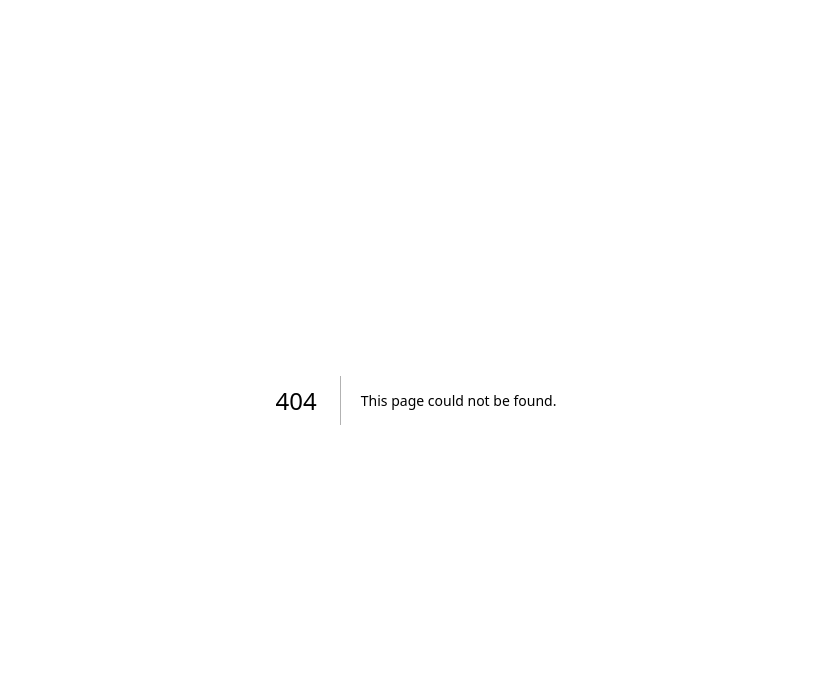
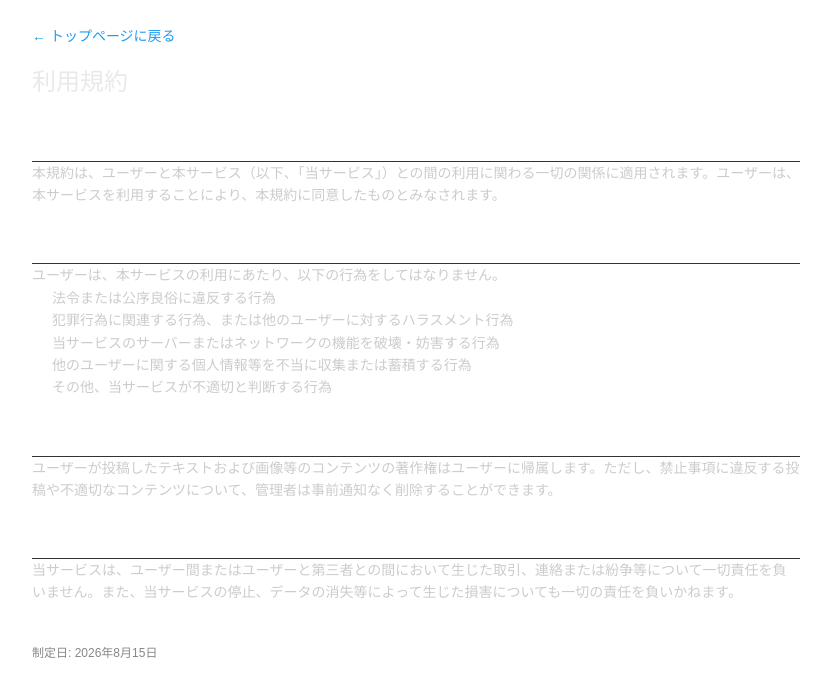
Before and after one commit to 8mykg/Origo, a Next.js app: page /terms in a window 1280 px wide. Before the commit this address had no page. Shown: the top 696 px of the page, without its empty margins (224-1055 px from the left). Built offline with nearby package versions, Linux system fonts and the light colour scheme.

Commit message:
Addition of terms of use and privacy policy

```diff
--- a/app/components/Layout.tsx
+++ b/app/components/Layout.tsx
@@ -3,6 +3,7 @@
 import { useState, useEffect, createContext, useContext } from "react"
 import { supabase } from "../lib/supabase"
 import { useRouter } from "next/navigation"
+import Link from "next/link"
 import React from "react"
 const useIsMobile = () => {
     const [isMobile, setIsMobile] = useState(false)
@@ -363,6 +364,10 @@ export default function Layout({ children, Tab }: { children: React.ReactNode; T
                             </button>
                         );
                     })}
+                    <div style={{ padding: "16px", fontSize: "12px", color: "#666", display: "flex", gap: "12px" }}>
+                        <Link href="/terms" style={{ color: "#666", textDecoration: "none" }}>利用規約</Link>
+                        <Link href="/privacy" style={{ color: "#666", textDecoration: "none" }}>プライバシーポリシー</Link>
+                    </div>
                 </nav>
                 {/* ユーザー情報 */}
                 <div
--- /dev/null
+++ b/app/privacy/page.tsx
@@ -0,0 +1,55 @@
+"use client"
+
+import Link from "next/link"
+
+export default function PrivacyPage() {
+  return (
+    <div style={{ maxWidth: "800px", margin: "0 auto", padding: "24px 16px", color: "#e7e9ea" }}>
+      <Link href="/" style={{ color: "#1d9bf0", textDecoration: "none", fontSize: "14px" }}>
+        ← トップページに戻る
+      </Link>
+
+      <h1 style={{ fontSize: "24px", marginTop: "16px", marginBottom: "24px" }}>プライバシーポリシー</h1>
+
+      <section style={{ marginBottom: "20px", lineHeight: "1.6" }}>
+        <h2 style={{ fontSize: "18px", color: "#fff", borderBottom: "1px solid #333", paddingBottom: "8px" }}>1. 取得する情報</h2>
+        <p style={{ color: "#ccc", fontSize: "14px" }}>
+          当サービスでは、アカウント登録およびサービス提供のために以下の情報を収集・保持します。
+        </p>
+        <ul style={{ color: "#ccc", fontSize: "14px", paddingLeft: "20px" }}>
+          <li>メールアドレス（認証用）</li>
+          <li>ユーザーネーム、表示名、プロフィール画像等の登録情報</li>
+          <li>ユーザーが投稿した文章、投稿画像等のデータ</li>
+        </ul>
+      </section>
+
+      <section style={{ marginBottom: "20px", lineHeight: "1.6" }}>
+        <h2 style={{ fontSize: "18px", color: "#fff", borderBottom: "1px solid #333", paddingBottom: "8px" }}>2. 情報の利用目的</h2>
+        <p style={{ color: "#ccc", fontSize: "14px" }}>
+          取得した個人情報は、以下の目的で利用いたします。
+        </p>
+        <ul style={{ color: "#ccc", fontSize: "14px", paddingLeft: "20px" }}>
+          <li>当サービスの提供、運営、保守のため</li>
+          <li>ユーザーの本人確認およびログイン処理のため</li>
+          <li>規約違反行為への対応や不正利用防止のため</li>
+        </ul>
+      </section>
+
+      <section style={{ marginBottom: "20px", lineHeight: "1.6" }}>
+        <h2 style={{ fontSize: "18px", color: "#fff", borderBottom: "1px solid #333", paddingBottom: "8px" }}>3. 第三者への開示・提供</h2>
+        <p style={{ color: "#ccc", fontSize: "14px" }}>
+          当サービスは、法令に基づく場合を除き、ユーザーの同意を得ることなく第三者に個人情報を提供することはありません。
+        </p>
+      </section>
+
+      <section style={{ marginBottom: "20px", lineHeight: "1.6" }}>
+        <h2 style={{ fontSize: "18px", color: "#fff", borderBottom: "1px solid #333", paddingBottom: "8px" }}>4. 情報の管理とセキュリティ</h2>
+        <p style={{ color: "#ccc", fontSize: "14px" }}>
+          当サービスでは、Supabase等の信頼性の高いデータベースプラットフォームを使用し、ユーザー情報の安全管理に努めています。
+        </p>
+      </section>
+
+      <p style={{ color: "#888", fontSize: "12px", marginTop: "40px" }}>制定日: 2026年8月15日</p>
+    </div>
+  )
+}
--- /dev/null
+++ b/app/terms/page.tsx
@@ -0,0 +1,52 @@
+"use client"
+
+import Link from "next/link"
+
+export default function TermsPage() {
+  return (
+    <div style={{ maxWidth: "800px", margin: "0 auto", padding: "24px 16px", color: "#e7e9ea" }}>
+      <Link href="/" style={{ color: "#1d9bf0", textDecoration: "none", fontSize: "14px" }}>
+        ← トップページに戻る
+      </Link>
+
+      <h1 style={{ fontSize: "24px", marginTop: "16px", marginBottom: "24px" }}>利用規約</h1>
+
+      <section style={{ marginBottom: "20px", lineHeight: "1.6" }}>
+        <h2 style={{ fontSize: "18px", color: "#fff", borderBottom: "1px solid #333", paddingBottom: "8px" }}>第1条（適用）</h2>
+        <p style={{ color: "#ccc", fontSize: "14px" }}>
+          本規約は、ユーザーと本サービス（以下、「当サービス」）との間の利用に関わる一切の関係に適用されます。ユーザーは、本サービスを利用することにより、本規約に同意したものとみなされます。
+        </p>
+      </section>
+
+      <section style={{ marginBottom: "20px", lineHeight: "1.6" }}>
+        <h2 style={{ fontSize: "18px", color: "#fff", borderBottom: "1px solid #333", paddingBottom: "8px" }}>第2条（禁止事項）</h2>
+        <p style={{ color: "#ccc", fontSize: "14px" }}>
+          ユーザーは、本サービスの利用にあたり、以下の行為をしてはなりません。
+        </p>
+        <ul style={{ color: "#ccc", fontSize: "14px", paddingLeft: "20px" }}>
+          <li>法令または公序良俗に違反する行為</li>
+          <li>犯罪行為に関連する行為、または他のユーザーに対するハラスメント行為</li>
+          <li>当サービスのサーバーまたはネットワークの機能を破壊・妨害する行為</li>
+          <li>他のユーザーに関する個人情報等を不当に収集または蓄積する行為</li>
+          <li>その他、当サービスが不適切と判断する行為</li>
+        </ul>
+      </section>
+
+      <section style={{ marginBottom: "20px", lineHeight: "1.6" }}>
+        <h2 style={{ fontSize: "18px", color: "#fff", borderBottom: "1px solid #333", paddingBottom: "8px" }}>第3条（投稿コンテンツの扱い・削除権限）</h2>
+        <p style={{ color: "#ccc", fontSize: "14px" }}>
+          ユーザーが投稿したテキストおよび画像等のコンテンツの著作権はユーザーに帰属します。ただし、禁止事項に違反する投稿や不適切なコンテンツについて、管理者は事前通知なく削除することができます。
+        </p>
+      </section>
+
+      <section style={{ marginBottom: "20px", lineHeight: "1.6" }}>
+        <h2 style={{ fontSize: "18px", color: "#fff", borderBottom: "1px solid #333", paddingBottom: "8px" }}>第4条（免責事項）</h2>
+        <p style={{ color: "#ccc", fontSize: "14px" }}>
+          当サービスは、ユーザー間またはユーザーと第三者との間において生じた取引、連絡または紛争等について一切責任を負いません。また、当サービスの停止、データの消失等によって生じた損害についても一切の責任を負いかねます。
+        </p>
+      </section>
+
+      <p style={{ color: "#888", fontSize: "12px", marginTop: "40px" }}>制定日: 2026年8月15日</p>
+    </div>
+  )
+}
```
